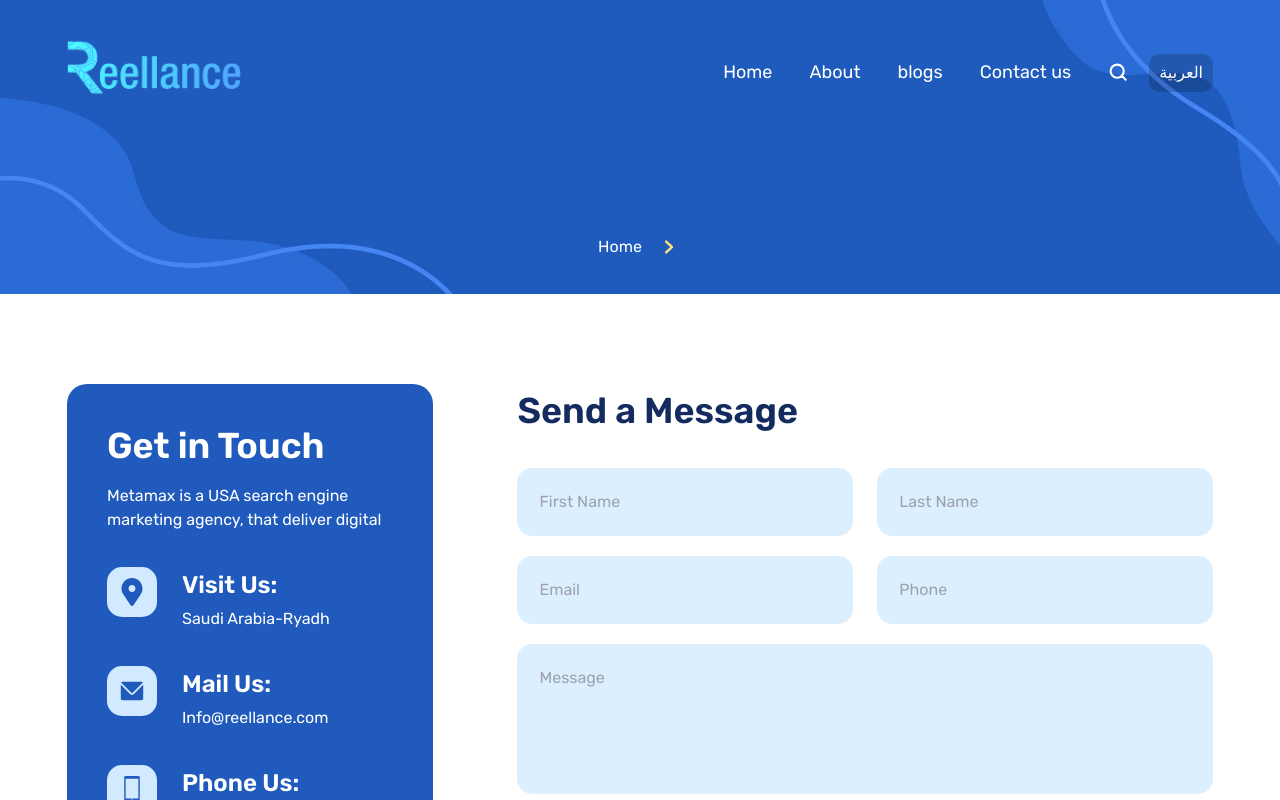
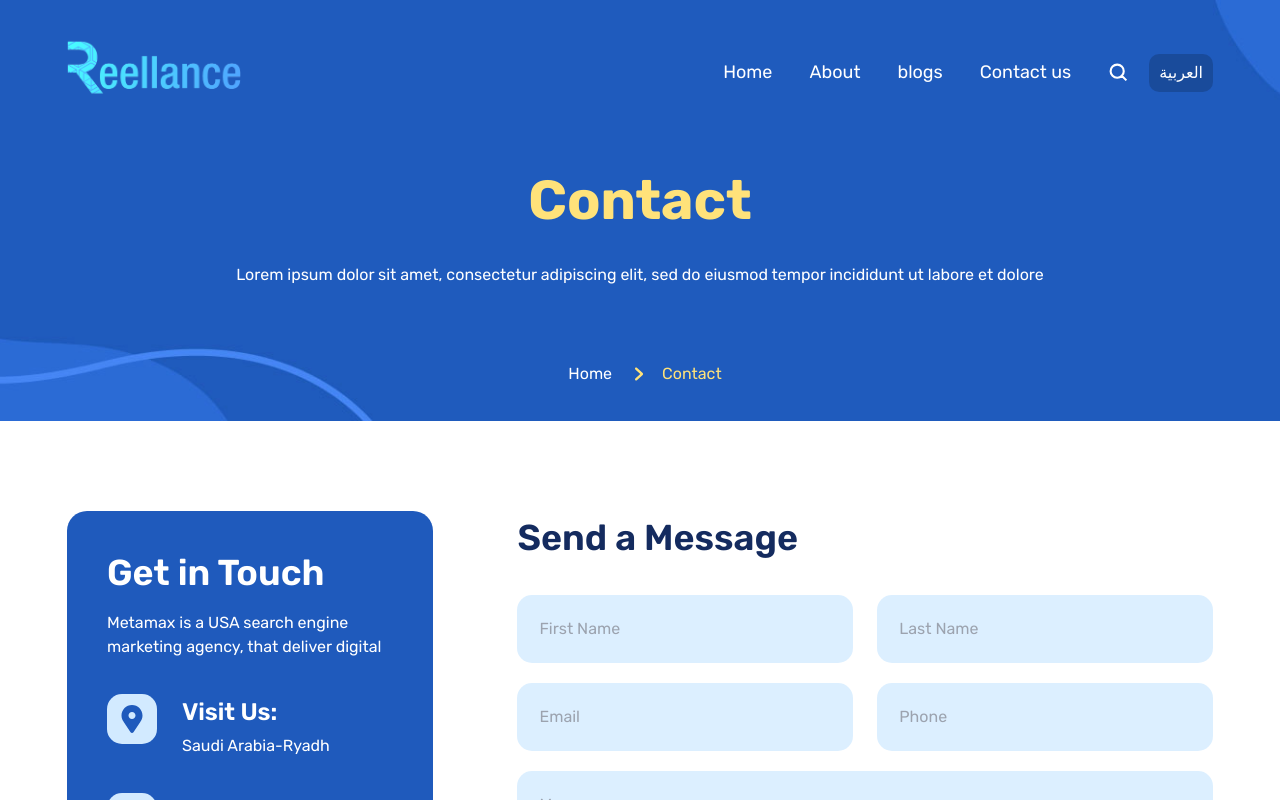
Before and after one commit to basharghawi/ssrbeef, a Next.js app: page /contact in a window 1280 px wide. Shown: the top 800 px of the page. Built offline with nearby package versions, Linux system fonts and the light colour scheme.

Commit message:
breadcrumb fix

```diff
--- a/app/contact/page.tsx
+++ b/app/contact/page.tsx
@@ -6,8 +6,10 @@ import './contact.css';
 export default function Page() {
   return (
     <>
-      <Breadcrumbs type="landing" title="Contact"
-        desc="Lorem ipsum dolor sit amet, consectetur adipiscing elit, sed do eiusmod tempor incididunt ut labore et dolore"
+      <Breadcrumbs type="landing" titleEn="Contact"
+        descEn="Lorem ipsum dolor sit amet, consectetur adipiscing elit, sed do eiusmod tempor incididunt ut labore et dolore"
+        titleAr="Contact"
+        descAr="Lorem ipsum dolor sit amet, consectetur adipiscing elit, sed do eiusmod tempor incididunt ut labore et dolore"
       />
       <div className="contact-page container">
         <div className="row">
```
Also changed, not shown: app/about/page.tsx (+7 -1 lines).
